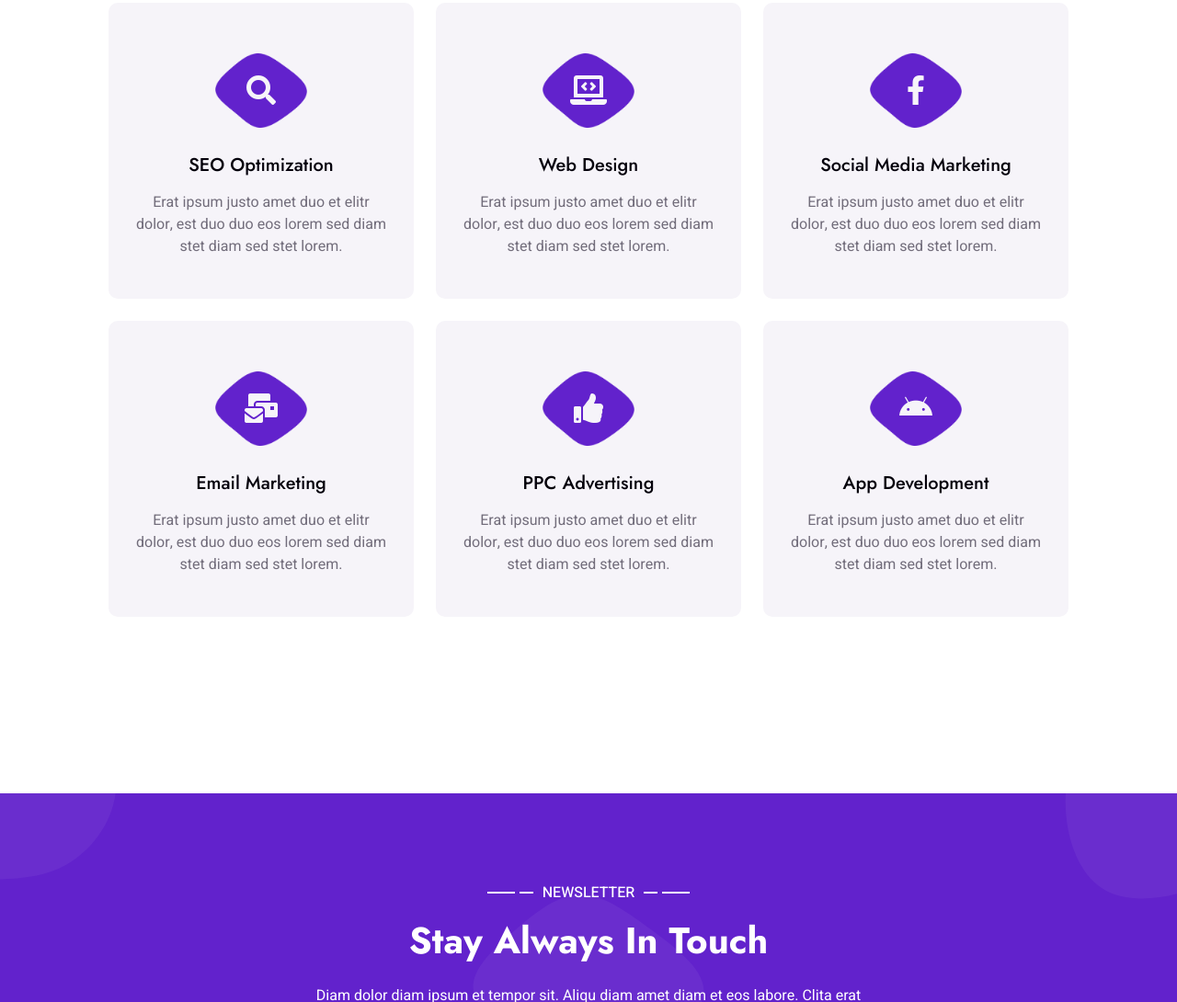
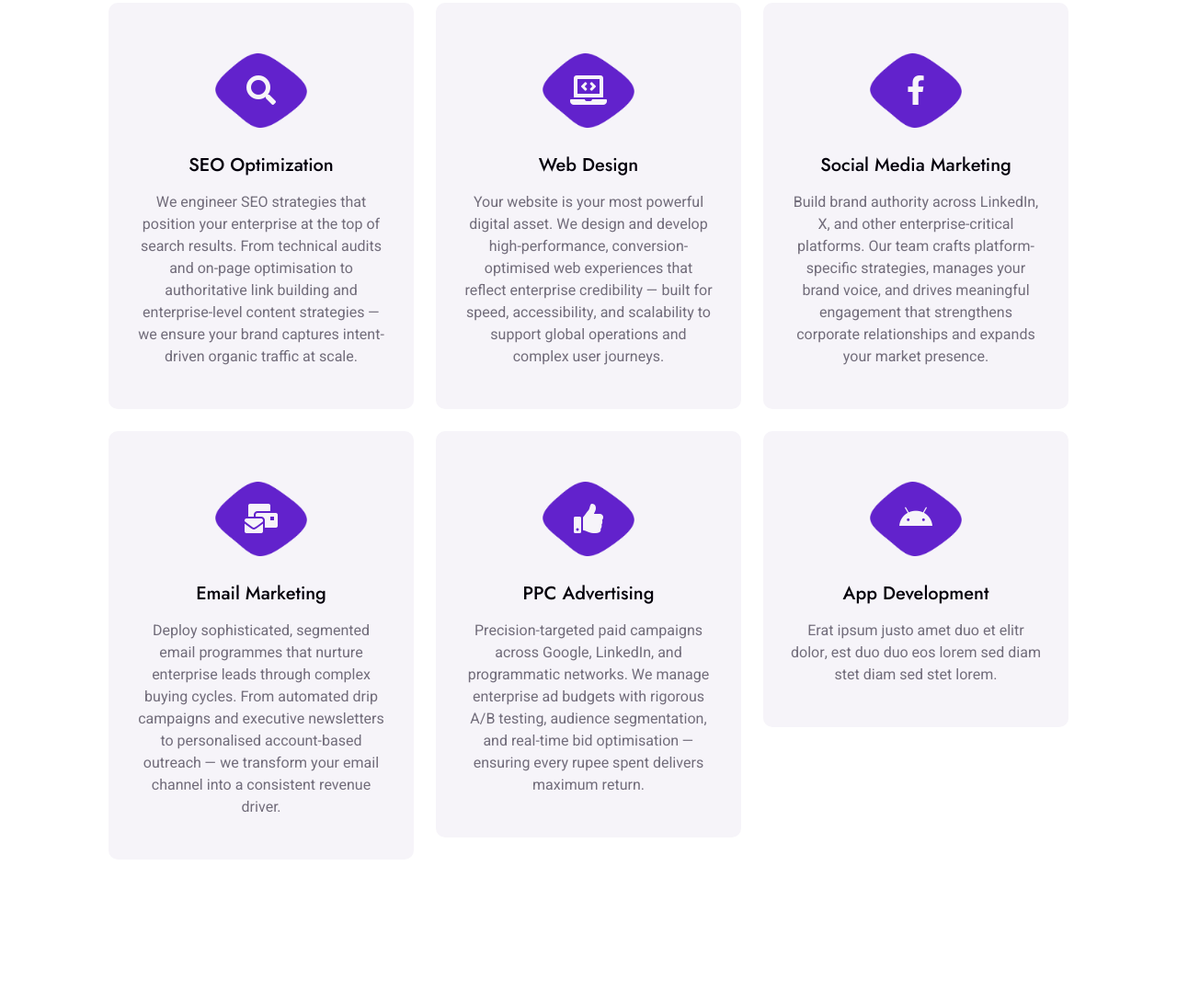
Before and after one commit to ramprakashd075-blip/ramprakash, a plain HTML site: page index.html in a window 1280 px wide. Shown: the part 3200-4290 px from the top of the page at 92% size. Drawn offline with nearby package versions, Linux system fonts and the light colour scheme; animation ran at ten frames a second.

Commit message:
Update index.html

```diff
--- a/index.html
+++ b/index.html
@@ -213,7 +213,7 @@
                                 <i class="fa fa-search fa-2x"></i>
                             </div>
                             <h5 class="mb-3">SEO Optimization</h5>
-                            <p class="m-0">Erat ipsum justo amet duo et elitr dolor, est duo duo eos lorem sed diam stet diam sed stet lorem.</p>
+                            <p class="m-0">We engineer SEO strategies that position your enterprise at the top of search results. From technical audits and on-page optimisation to authoritative link building and enterprise-level content strategies — we ensure your brand captures intent-driven organic traffic at scale.</p>
                             <a class="btn btn-square" href=""><i class="fa fa-arrow-right"></i></a>
                         </div>
                     </div>
@@ -223,7 +223,7 @@
                                 <i class="fa fa-laptop-code fa-2x"></i>
                             </div>
                             <h5 class="mb-3">Web Design</h5>
-                            <p class="m-0">Erat ipsum justo amet duo et elitr dolor, est duo duo eos lorem sed diam stet diam sed stet lorem.</p>
+                            <p class="m-0">Your website is your most powerful digital asset. We design and develop high-performance, conversion-optimised web experiences that reflect enterprise credibility — built for speed, accessibility, and scalability to support global operations and complex user journeys.</p>
                             <a class="btn btn-square" href=""><i class="fa fa-arrow-right"></i></a>
                         </div>
                     </div>
@@ -233,7 +233,7 @@
                                 <i class="fab fa-facebook-f fa-2x"></i>
                             </div>
                             <h5 class="mb-3">Social Media Marketing</h5>
-                            <p class="m-0">Erat ipsum justo amet duo et elitr dolor, est duo duo eos lorem sed diam stet diam sed stet lorem.</p>
+                            <p class="m-0">Build brand authority across LinkedIn, X, and other enterprise-critical platforms. Our team crafts platform-specific strategies, manages your brand voice, and drives meaningful engagement that strengthens corporate relationships and expands your market presence.</p>
                             <a class="btn btn-square" href=""><i class="fa fa-arrow-right"></i></a>
                         </div>
                     </div>
@@ -243,7 +243,7 @@
                                 <i class="fa fa-mail-bulk fa-2x"></i>
                             </div>
                             <h5 class="mb-3">Email Marketing</h5>
-                            <p class="m-0">Erat ipsum justo amet duo et elitr dolor, est duo duo eos lorem sed diam stet diam sed stet lorem.</p>
+                            <p class="m-0">Deploy sophisticated, segmented email programmes that nurture enterprise leads through complex buying cycles. From automated drip campaigns and executive newsletters to personalised account-based outreach — we transform your email channel into a consistent revenue driver.</p>
                             <a class="btn btn-square" href=""><i class="fa fa-arrow-right"></i></a>
                         </div>
                     </div>
@@ -253,7 +253,7 @@
                                 <i class="fa fa-thumbs-up fa-2x"></i>
                             </div>
                             <h5 class="mb-3">PPC Advertising</h5>
-                            <p class="m-0">Erat ipsum justo amet duo et elitr dolor, est duo duo eos lorem sed diam stet diam sed stet lorem.</p>
+                            <p class="m-0">Precision-targeted paid campaigns across Google, LinkedIn, and programmatic networks. We manage enterprise ad budgets with rigorous A/B testing, audience segmentation, and real-time bid optimisation — ensuring every rupee spent delivers maximum return.</p>
                             <a class="btn btn-square" href=""><i class="fa fa-arrow-right"></i></a>
                         </div>
                     </div>
```
